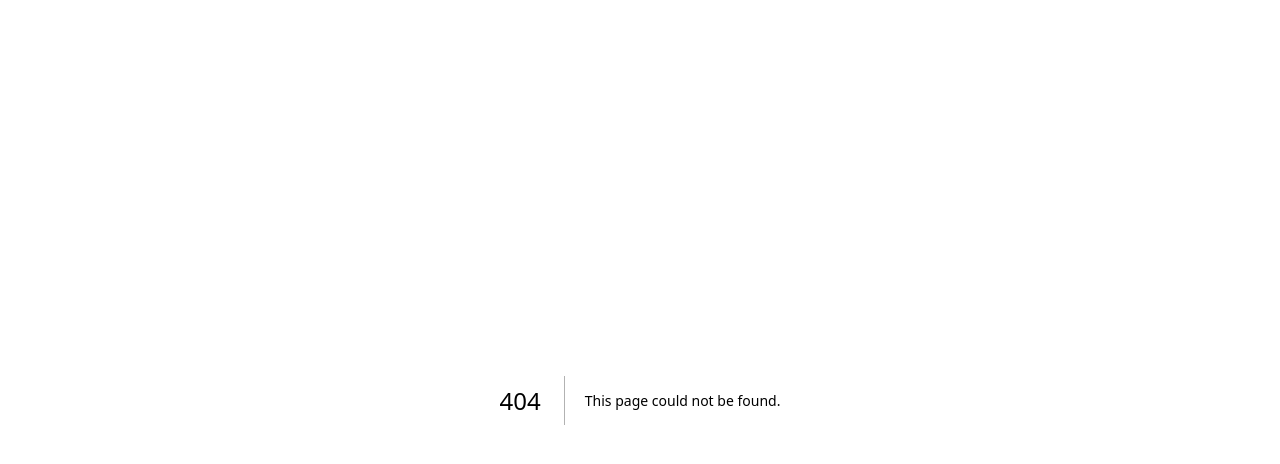
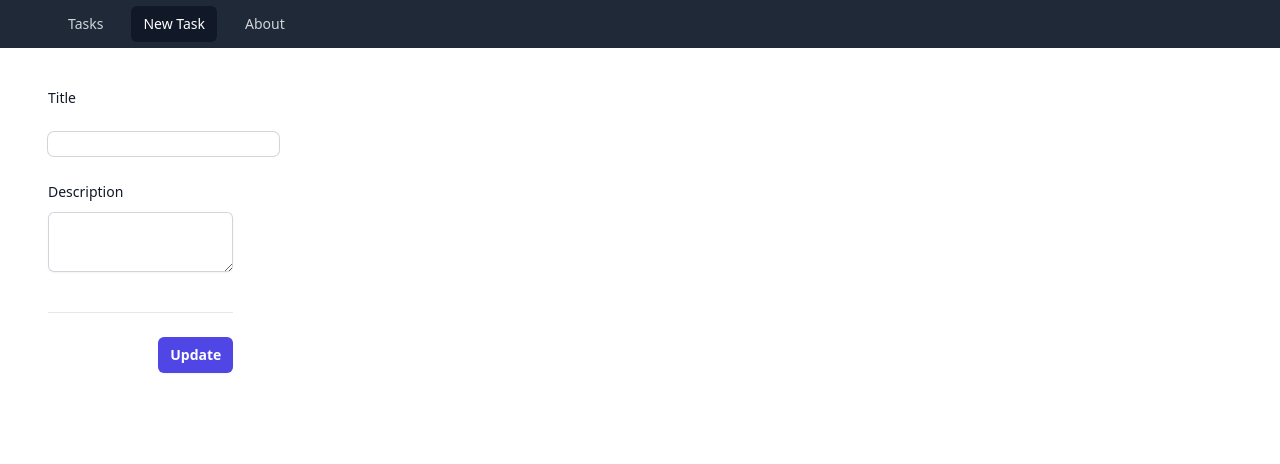
Before and after one commit to oluciams/tasks-list, a Next.js app: page /tasks/edit/1 in a window 1280 px wide. Before the commit this address had no page. Shown: the top 464 px of the page. Built offline with nearby package versions, Linux system fonts and the light colour scheme; no server answers; the database is empty.

Commit message:
add update task

```diff
--- a/src/components/tasks/TaskList.tsx
+++ b/src/components/tasks/TaskList.tsx
@@ -1,4 +1,5 @@
 import { Task } from "@/interfaces/Tasks";
+import { Router, useRouter } from "next/router";
 
 interface Props {
   tasks: Task[];
@@ -6,11 +7,13 @@ interface Props {
 
 export default function TaskList({ tasks }: Props) {
 
+  const router = useRouter()
+
   return (
     <section>
       {
         tasks.map((task) => (
-          <div key={task.id} className="border">
+          <div key={task.id} onClick={() => router.push(`/tasks/edit/${task.id}`)} className="border">
             <div className="card-body">
               <h5 className="card-title">{task.title}</h5>
               <p className="card-text">{task.description}</p>
--- /dev/null
+++ b/src/pages/tasks/edit/[id].tsx
@@ -0,0 +1,3 @@
+import NewTask from "../newTask";
+
+export default NewTask;
--- a/src/pages/tasks/newTask.tsx
+++ b/src/pages/tasks/newTask.tsx
@@ -1,7 +1,7 @@
 import Layout from "@/components/Layout";
 import { Task } from "@/interfaces/Tasks";
 import { useRouter } from "next/router";
-import { ChangeEvent, FormEvent, useState } from "react";
+import { ChangeEvent, FormEvent, useEffect, useState } from "react";
 
 export default function NewTask() {
 
@@ -26,15 +26,44 @@ export default function NewTask() {
     })
   }
 
+  const updateTask = async (id: string, task: Task) => {
+    await fetch(`http://localhost:3000/api/tasks/${id}`, {
+      method: "PUT",
+      headers: {
+        "Content-Type": "application/json",
+      },
+      body: JSON.stringify(task)
+    })
+  }
+
    const handleSubmit = async (e: FormEvent<HTMLFormElement>) => {
      e.preventDefault()
      try {
+       if (typeof router.query.id === "string") {
+         updateTask(router.query.id, task)
+       } else {
          await createTask(task)
+       }
        router.push("/")
      } catch (error) {
       console.log(error)
      }
    }
+
+  const loadTask = async (id: string) => {
+    const response = await fetch(`http://localhost:3000/api/tasks/${id}`)
+    const task = await response.json()
+    setTask(
+      {
+        title: task.title,
+        description: task.description
+      })
+  }
+
+  useEffect(() => {
+    if(typeof router.query.id === "string") loadTask(router.query.id);
+
+  }, [router.query]);
 
   return (
     <Layout>
@@ -51,6 +80,7 @@ export default function NewTask() {
               type="text"
               name="title"
               onChange={handleChangeTask}
+              value={task.title}
               className="flex rounded-md ring-1 ring-gray-300 sm:max-w-md"
             />
 
@@ -66,19 +96,28 @@ export default function NewTask() {
                   name="description"
                   rows={2}
                   className="block w-full rounded-md border-0 text-gray-900 shadow-sm ring-1 ring-inset ring-gray-300 placeholder:text-gray-400 focus:ring-2 focus:ring-inset focus:ring-indigo-600 sm:py-1.5 sm:text-sm sm:leading-6"
-                  defaultValue={""}
+                  value={task.description}
                   onChange={handleChangeTask}
                 />
               </div>
             </div>
 
             <div className="mt-6 flex items-center justify-end gap-x-4">
+              {router.query.id ? (
+                <button
+                  type="submit"
+                  className="rounded-md bg-indigo-600 px-3 py-2 text-sm font-semibold text-white shadow-sm hover:bg-indigo-500 focus-visible:outline focus-visible:outline-2 focus-visible:outline-offset-2 focus-visible:outline-indigo-600"
+                >
+                  Update
+                </button>
+              ) : (
                 <button
                   type="submit"
                   className="rounded-md bg-indigo-600 px-3 py-2 text-sm font-semibold text-white shadow-sm hover:bg-indigo-500 focus-visible:outline focus-visible:outline-2 focus-visible:outline-offset-2 focus-visible:outline-indigo-600"
                 >
                   Save
                 </button>
+              )}
             </div>
           </div>
         </form>
```
Lines whose indentation alone changed are shown as unchanged.
